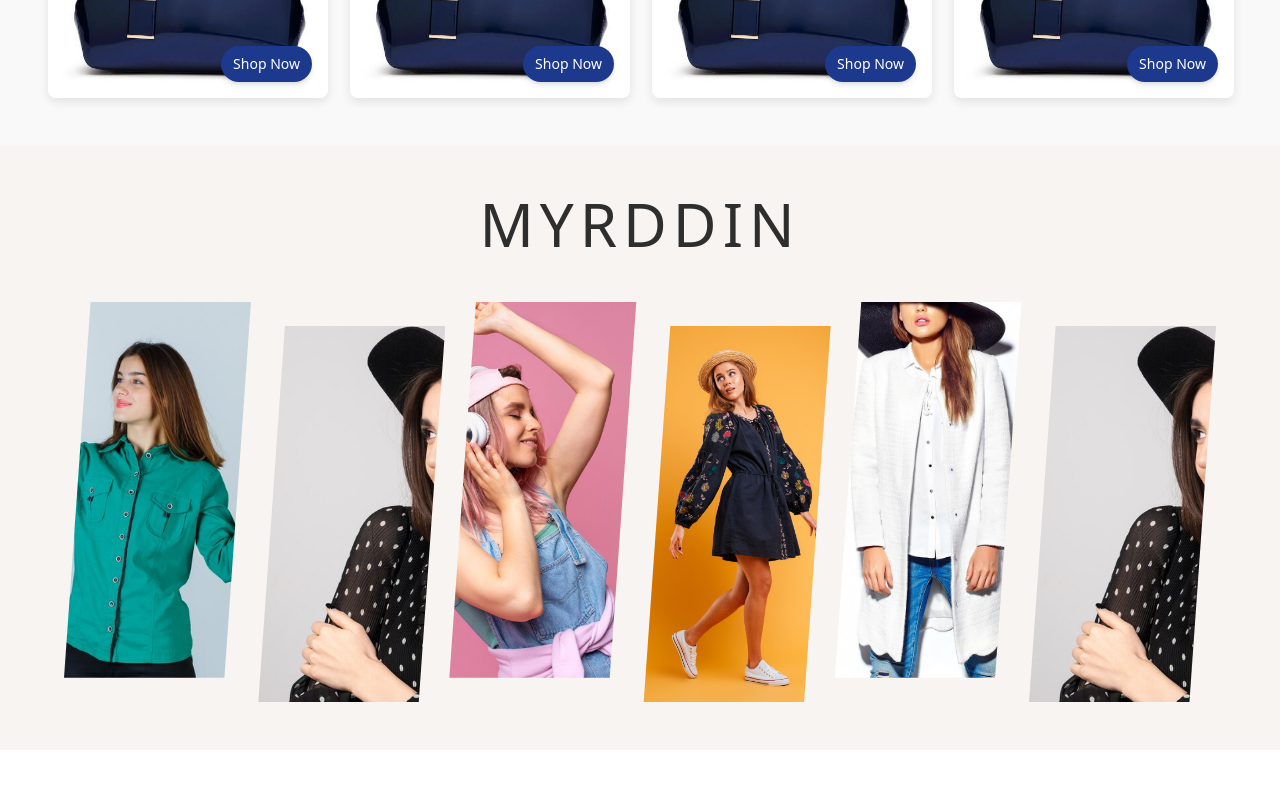
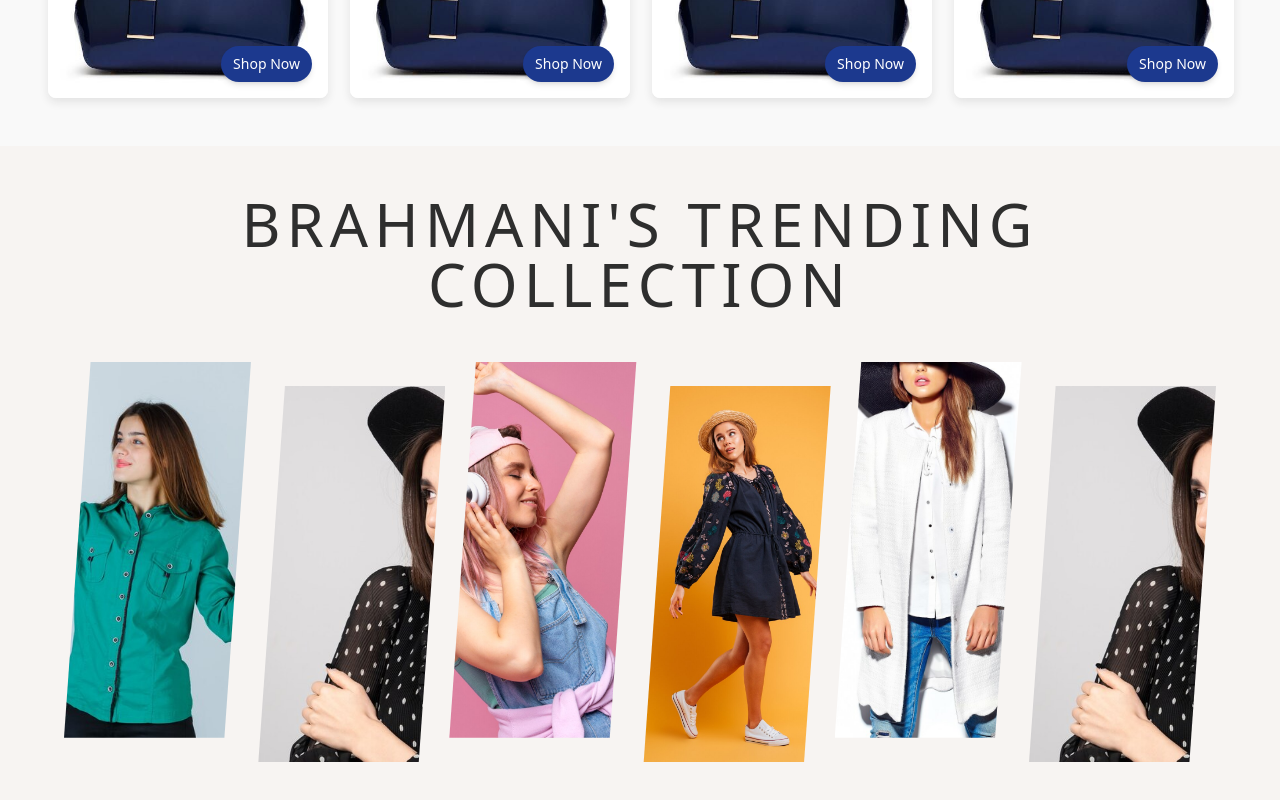
Before and after one commit to WebWorldHub0009/Brahmin-s-Couture-Frontend, a React (Vite) app: page / in a window 1280 px wide. Shown: the part 4673-5473 px from the top of the page. Before the commit the page ends 5423 px from the top, so only its background shows below. Built offline with nearby package versions, Linux system fonts and the light colour scheme.

Commit message:
showcase updation

```diff
--- a/src/Components/Showcase.jsx
+++ b/src/Components/Showcase.jsx
@@ -13,7 +13,7 @@
     <div className="bg-[#f7f4f2] py-12 px-4 sm:px-6 md:px-16">
       {/* Heading */}
       <h2 className="text-5xl md:text-6xl font-light text-center mb-12 tracking-widest text-[#2E2E2E]">
-        MYRDDIN
+        BRAHMANI'S TRENDING COLLECTION
       </h2>
 
       {/* Image Grid */}
```
